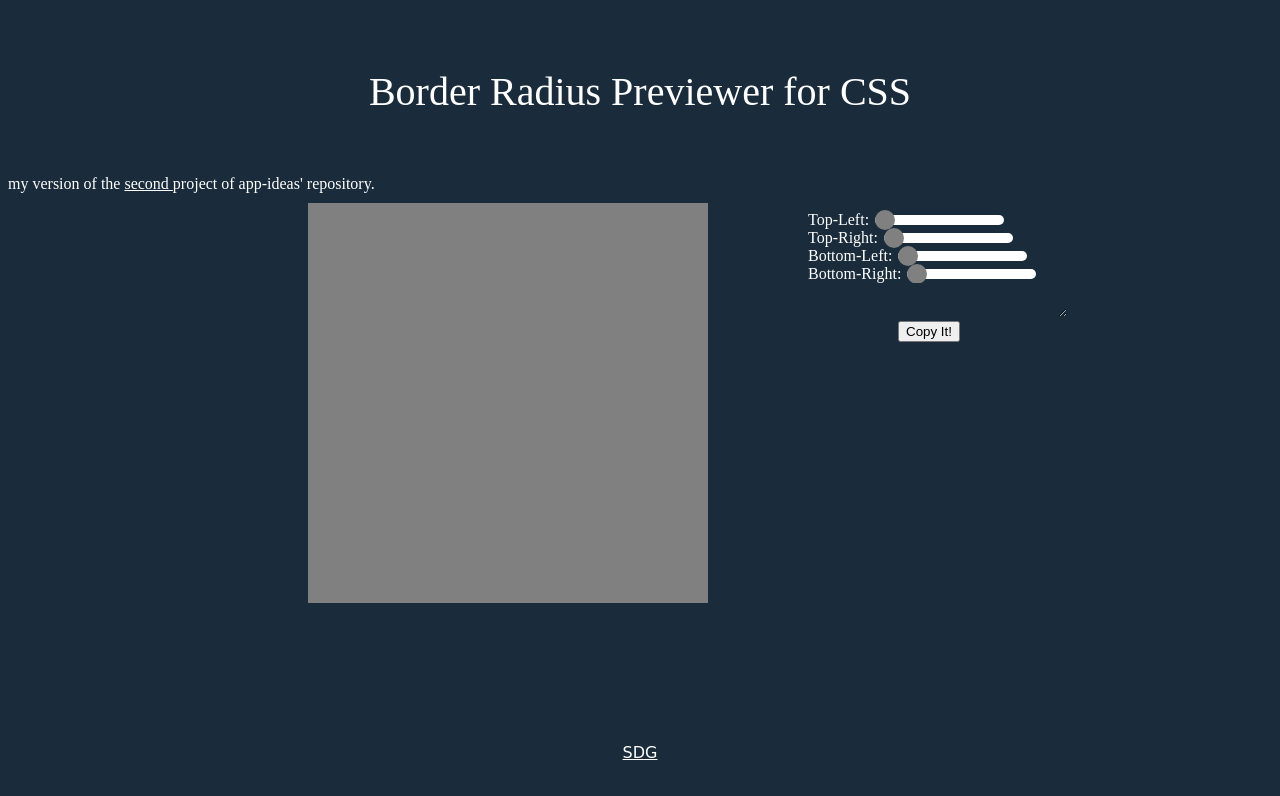
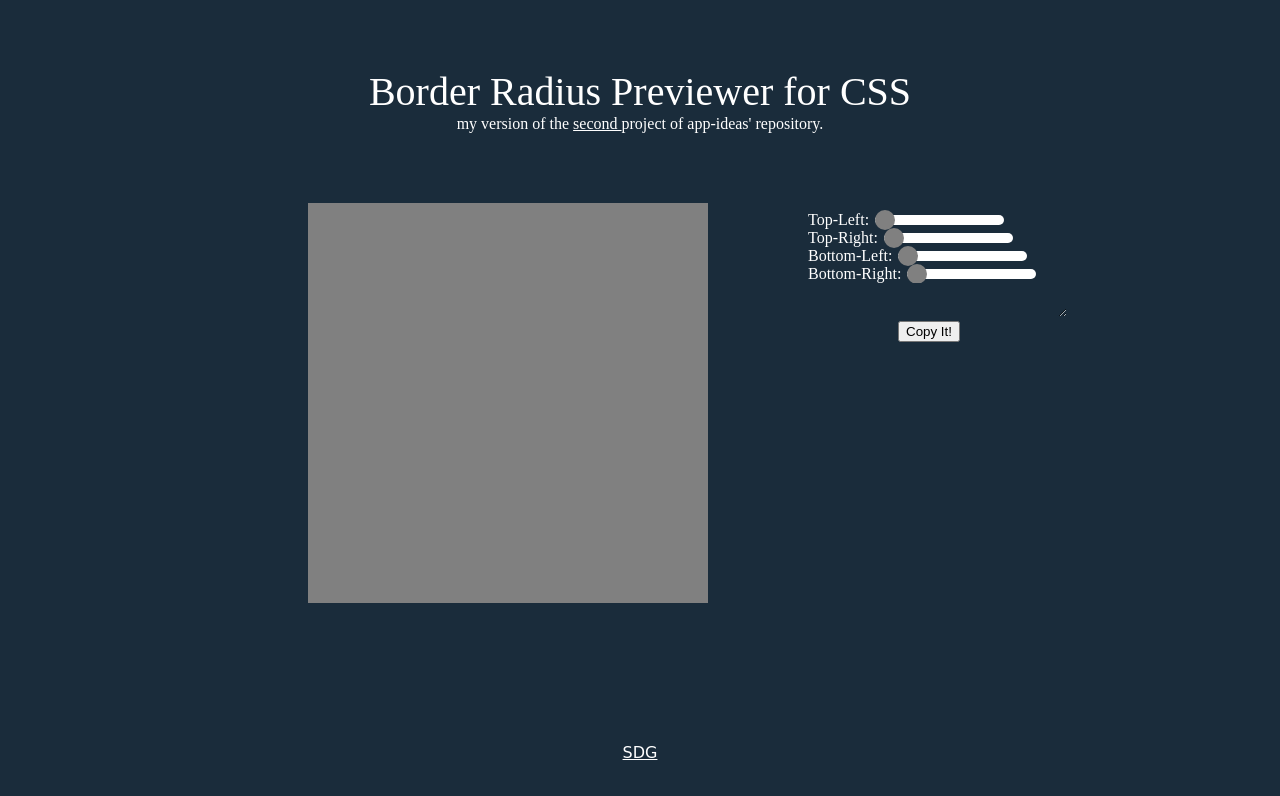
Before and after one commit to berg1618/border-radius-previewer, a plain HTML site: page index.html in a window 1280 px wide. Drawn offline with Linux system fonts and the light colour scheme.

Commit message:
description added

```diff
--- a/boradius.css
+++ b/boradius.css
@@ -8,6 +8,9 @@ header{
     font-size: 250%;
     text-align: center;
     padding: 60px 30px;
+}
+#descrip{
+    font-size: medium;
 }
 a{
     color: white;
--- a/index.html
+++ b/index.html
@@ -9,10 +9,10 @@
 <body>
     <header>
         Border Radius Previewer for CSS
-    </header>
-        <div>
+        <div id="descrip">
             my version of the <a href='https://github.com/florinpop17/app-ideas/blob/master/Projects/1-Beginner/Border-Radius-Previewer.md'> second </a> project of app-ideas' repository.
         </div>
+    </header>
         <div id="sampleBox"></div>
         <div class="ansCl">
             <div oninput="calBor()">
```
